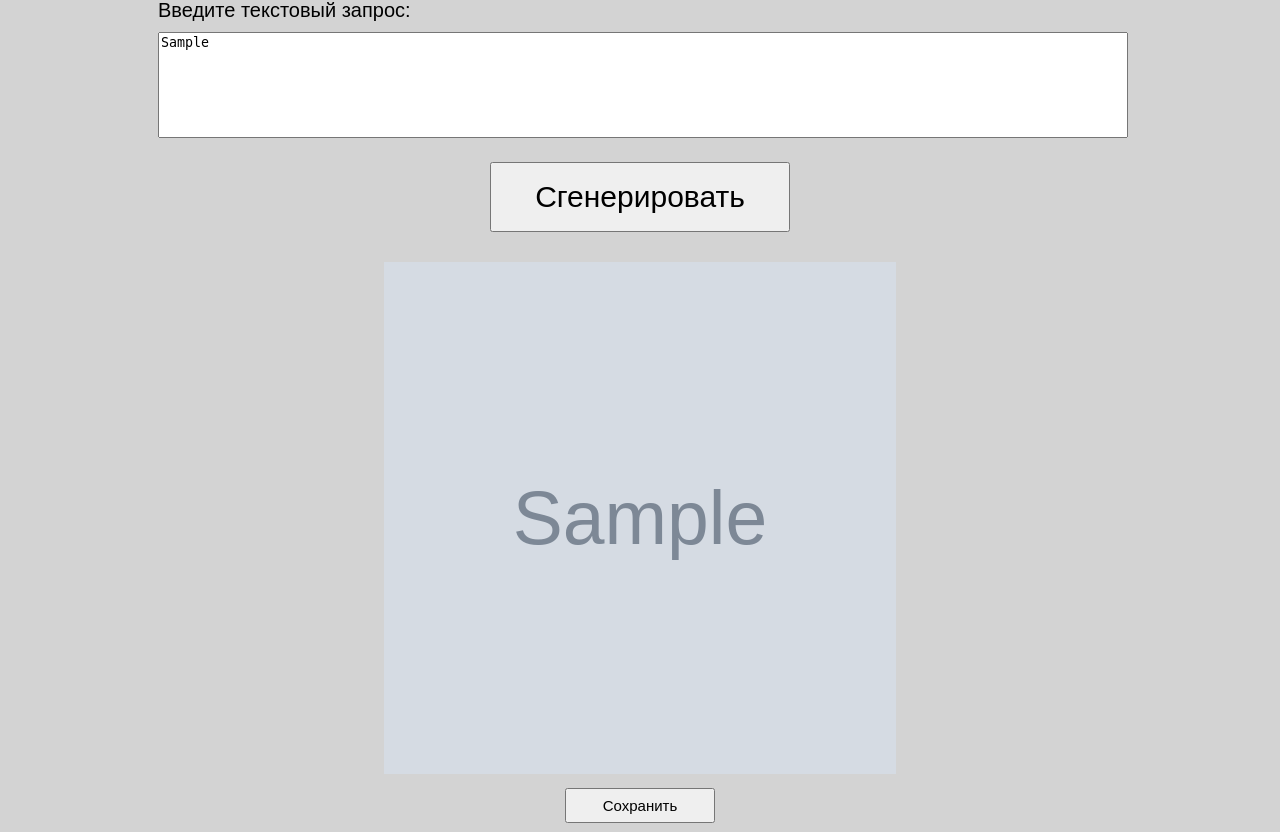
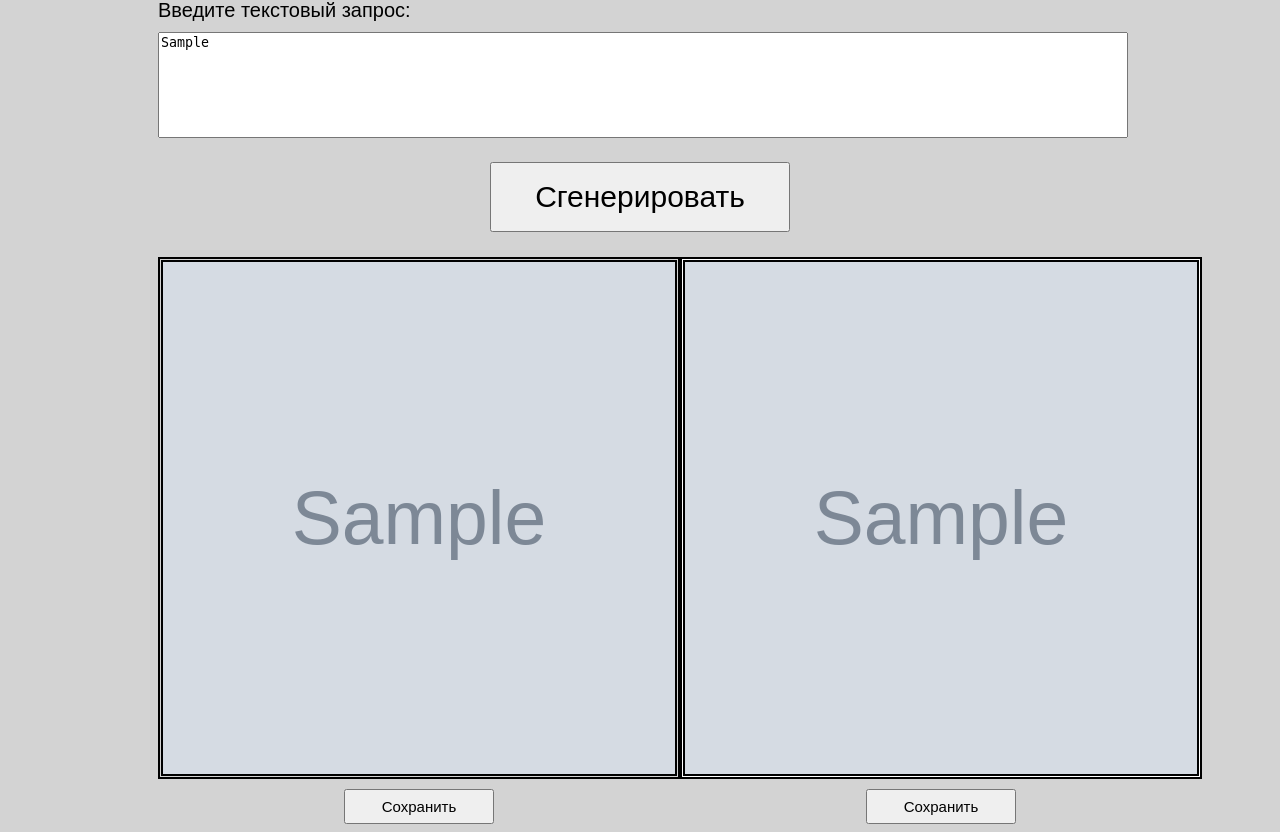
Before and after one commit to dancig/TattooImageGenerator, a Flask app: template templates/base.html in a window 1280 px wide. Shown: the part 129-961 px from the top of the page. Run offline with Flask 3, Linux system fonts and the light colour scheme; the template is opened without the code that fills it: most values are stand-ins (such as "Sample title", 1, 10 or a date in 2020); grey boxes marked "Sample" are stand-in pictures; parts of the project's set-up code (start-up, migrations or seed data) failed here and were passed over.

Commit message:
feat: add image processor, attributes parser, lora weights load

```diff
--- a/Server.py
+++ b/Server.py
@@ -1,6 +1,9 @@
 from flask import Flask, request, render_template
 from ImageGenerator import ImageGenerator
 from Translator import TranslatorModule
+from ImageProcessor import ImageProcessor
+import torch
+import argparse
 import os
 import time
 import traceback
@@ -8,9 +11,82 @@ import traceback
 app = Flask(__name__)
 images_folder = os.path.join('static', 'images')
 app.config["UPLOAD_FOLDER"] = images_folder
-imageGen = ImageGenerator()
-translator = TranslatorModule()
 
+# Функция парсинга аргументов
+# Возвращает объект с аргументами
+def parse_arguments():
+    parser = argparse.ArgumentParser()
+
+    # Путь к директории с моделью генерации изображений
+    parser.add_argument('--model_path',
+                        required=True,
+                        type=str,
+                        help='Path to diffusion model folder')
+
+    # Количество шагов генерации изображения
+    parser.add_argument('--steps',
+                        default=30,
+                        type=int,
+                        help='Number of inference steps (default=30)')
+
+    # Тип данных для вычислений генератора
+    parser.add_argument('--torchtype',
+                        default=torch.bfloat16,
+                        help='Type of torch data (default=torch.bfloat16)')
+
+    # Вариант весов модели генерации изображений
+    parser.add_argument('--variant',
+                        default='fp16',
+                        type=str,
+                        help='Variant of weight file (default="fp16")')
+
+    # Использование весов .safetensors
+    parser.add_argument('--safetensors',
+                        default=True,
+                        type=bool,
+                        help='Load from safetensors weights (default=True)')
+
+    # Название модуля проверки изображения на безопасность
+    parser.add_argument('--safetychecker',
+                        default=None,
+                        help='Name of safetychecker (default=None)')
+
+    # Ключевое слово, которое будет добавляться в промпт
+    parser.add_argument('--keyword',
+                        default='Tattoosketch',
+                        type=str,
+                        help='Keyword for generation prompt (default="Tattoosketch")')
+
+    # Использование LoRA весов
+    parser.add_argument('--lora',
+                        default=True,
+                        type=bool,
+                        help='Enable LoRA (default=True)')
+
+    # Путь к директории с весами LoRA
+    parser.add_argument('--lora_path',
+                        default='./models',
+                        type=str,
+                        help='Path to LoRA folder (default="./models")')
+
+    # Название файла весов LoRA
+    parser.add_argument('--lora_filename',
+                        default='TattooSketch-10.safetensors',
+                        type=str,
+                        help='LoRA filename (default="TattooSketch-10.safetensors")')
+
+    # Пороговое значение для удаления фона со сгенерированного изображения
+    parser.add_argument('--threshold',
+                        default=40,
+                        type=int,
+                        help='White background removing threshold [0-255] (default=40)')
+
+    # Использование модуля перевода текста
+    parser.add_argument('--translator',
+                        default=True,
+                        type=bool,
+                        help='Enable translator module (default=True)')
+    return parser.parse_args()
 
 # Функция обработки запросов
 # Возвращает страницу "base.html", если запрос "GET"
@@ -28,35 +104,80 @@ translator = TranslatorModule()
 @app.route("/", methods=['GET', 'POST'])
 def process_requests():
     try:
+        # Если метод не "POST"
         if request.method != 'POST':
-            return render_template('base.html')     # Если метод не "POST"
+            return render_template('base.html')
+
+        # Если текстовый запрос не прошел валидацию
         if ("prompt" not in request.form) or (len(request.form["prompt"]) > 500) or (len(request.form["prompt"]) <= 0):
-            return render_template('base.html', last_prompt="", isBadPrompt=True)   # Если текстовый запрос
-                                                                                    # не прошел валидацию
+            return render_template('base.html',
+                                   last_prompt="",
+                                   isBadPrompt=True)
+
+        # Если модуль генерации изображений занят
         if imageGen.isBusy == True:
-            return render_template('base.html', last_prompt=request.form["prompt"], isBusy=True)    # Если модуль
-                                                                                        # генерации изображений занят
+            return render_template('base.html',
+                                   last_prompt=request.form["prompt"],
+                                   isBusy=True)
+
         try:
             imageGen.isBusy = True
             prompt = request.form["prompt"]
-            translated_prompt = translator.translate_text(prompt)  # Перевод текстового запроса на английский
-            print(translated_prompt)
-            translated_prompt = "Tattoo" + translated_prompt    # Добавить к промту слово Tattoo
-            image = imageGen.generate_image(translated_prompt)  # Генерация изображения по текстовому запросу
-            filename = time.strftime("%Y_%m_%d_%H%M%S", time.localtime(time.time()))    # Название файла -
-                                                                                        # текущая дата и время
-            image.save(f"static/images/{filename}.png")  # Сохранение сгенерированного изображения
+            # Если модуль перевода включен
+            if enable_translator:
+                # Перевод текстового запроса на английский
+                translated_prompt = translator.translate_text(prompt)
+                prompt = translated_prompt
+
+            # Добавить к промту ключевое слово
+            prompt = keyword + " " + prompt
+            print(prompt)
+
+            # Генерация изображения по текстовому запросу
+            image = imageGen.generate_image(prompt, steps)
+            imageGen.isBusy = False
+
+            # Название файла - текущая дата и время
+            filename = time.strftime("%Y_%m_%d_%H%M%S", time.localtime(time.time()))
+
+            # Сохранение сгенерированного изображения
+            image.save(f"static/images/{filename}.png")
             saved_image = os.path.join(app.config["UPLOAD_FOLDER"], f"{filename}.png")
-            imageGen.isBusy = False
-            return render_template('base.html', last_prompt=prompt, image=saved_image)
-        except Exception:   # Ошибка произошла на этапе обработки запроса
+
+            imageProcessor.remove_background(images_folder, filename)
+            saved_image_no_bg = os.path.join(app.config["UPLOAD_FOLDER"], f"{filename}_no_bg.png")
+            return render_template('base.html',
+                                   last_prompt=request.form["prompt"],
+                                   image=saved_image,
+                                   image_no_bg=saved_image_no_bg)
+        # Ошибка произошла на этапе обработки запроса
+        except Exception:
             traceback.print_exc()
             imageGen.isBusy = False
-            return render_template('base.html', last_prompt="", error=True)
-    except Exception:   # Ошибка произошла на этапе проверки запроса
+            return render_template('base.html',
+                                   last_prompt="",
+                                   error=True)
+    # Ошибка произошла на этапе проверки запроса
+    except Exception:
         traceback.print_exc()
-        return render_template('base.html', last_prompt="", error=True)
+        return render_template('base.html',
+                               last_prompt="",
+                               error=True)
 
 
 if __name__ == "__main__":
+    args = parse_arguments()
+    steps = args.steps
+    keyword = args.keyword
+    enable_translator = args.translator
+    imageGen = ImageGenerator(args.model_path, args.torchtype, args.variant, args.safetensors, args.safetychecker)
+
+    # Если модуль LoRA включен
+    if args.lora == True:
+        imageGen.load_lora(args.lora_path, args.lora_filename)
+        print(f"LoRA weight loaded from {args.lora_path}/{args.lora_filename}")
+
+    translator = TranslatorModule()
+    imageProcessor = ImageProcessor()
+
     app.run(debug=False)
--- a/static/download.js
+++ b/static/download.js
@@ -20,9 +20,15 @@ async function downloadImage(img_path) {
 		return false;
 }
 
-const btn = document.getElementById("btn-dl");
-const path = document.getElementById("img").src;
+const btn_img = document.getElementById("btn-dl-img");
+const path_img = document.getElementById("img").src;
+const btn_img_no_bg = document.getElementById("btn-dl-img-no-bg");
+const path_img_no_bg = document.getElementById("img-no-bg").src;
 
-btn.addEventListener('click', function() {  // При нажатии на кнопку "Сохранить" вызывается функция
-    downloadImage(path)                     // сохранения сгенерированного изображения изображения
+btn_img.addEventListener('click', function() {  // При нажатии на кнопку "Сохранить" вызывается функция
+    downloadImage(path_img);                    // сохранения сгенерированного изображения изображения
 });
+
+btn_img_no_bg.addEventListener('click', function() {    // Сохранение изображения без фона
+    downloadImage(path_img_no_bg);
+});
--- a/static/styles.css
+++ b/static/styles.css
@@ -45,21 +45,46 @@ h1 {
 }
 
 .image-area {
-    margin-top: 30px;
+    margin-top: 25px;
     margin-left: 150px;
     margin-right: 150px;
-    text-align: center;
+    display: flex;
+    justify-content: space-around;
 }
 
-.download-btn-area {
-    margin-top: 10px;
-    margin-left: 150px;
-    margin-right: 150px;
-    text-align: center;
+.image-btn {
+    display: flex;
+    flex-direction: column;
+    align-content: center;
 }
 
-.btn-download {
+.image-btn-no-bg {
+    display: flex;
+    flex-direction: column;
+    align-content: center;
+}
+
+.img {
+    border: 5px double black;
+}
+
+.img-no-bg {
+    border: 5px double black;
+    background-color: white;
+}
+
+.image-btn .btn-download-img {
+    align-self: center;
+    margin-top:10px;
     font-size: 15px;
     height: 35px;
     width: 150px;
 }
+
+.image-btn-no-bg .btn-download-img-no-bg {
+    align-self: center;
+    margin-top:10px;
+    font-size: 15px;
+    height: 35px;
+    width: 150px;
+}
--- a/templates/base.html
+++ b/templates/base.html
@@ -37,10 +37,14 @@
 
 {% if image %}
 <div class="image-area">
-    <img src="{{image}}" height="512" width="512" alt="СгенерированноеИзображение" id="img">
-</div>
-<div class="download-btn-area">
-    <button class="btn-download" id="btn-dl">Сохранить</button>
+    <div class="image-btn">
+        <img src="{{image}}" height="512" width="512" alt="СгенерированноеИзображение" class="img" id="img">
+        <button class="btn-download-img" id="btn-dl-img">Сохранить</button>
+    </div>
+    <div class="image-btn-no-bg">
+        <img src="{{image_no_bg}}" height="512" width="512" alt="СгенерированноеИзображениеБезФона" class="img-no-bg" id="img-no-bg">
+        <button class="btn-download-img-no-bg" id="btn-dl-img-no-bg">Сохранить</button>
+    </div>
 </div>
 <script defer src="{{ url_for('static', filename='download.js') }}"></script>
 {% endif %}
```
Also changed, not shown: ImageGenerator.py (+18 -8 lines), ImageProcessor.py (added, +35 -0 lines).
